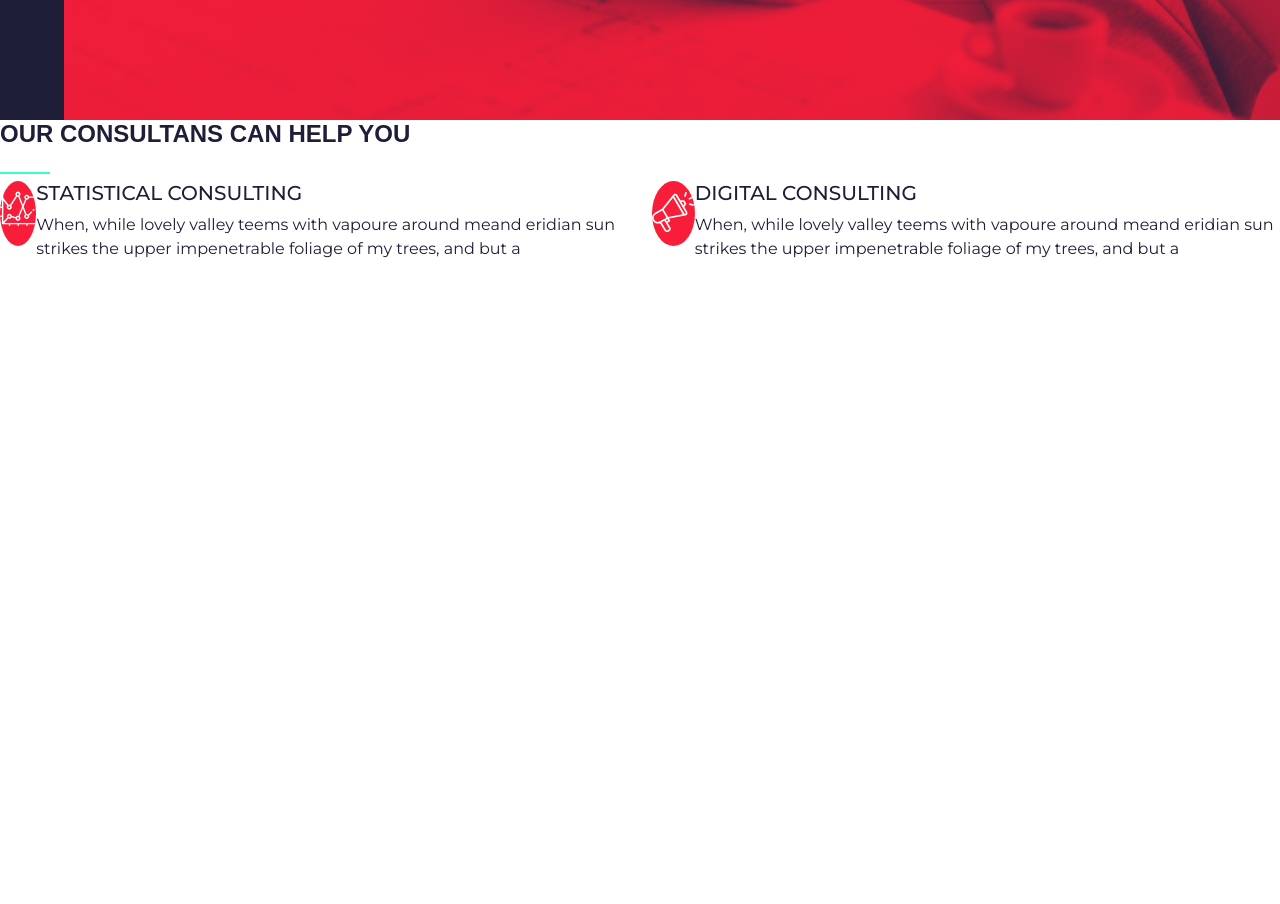
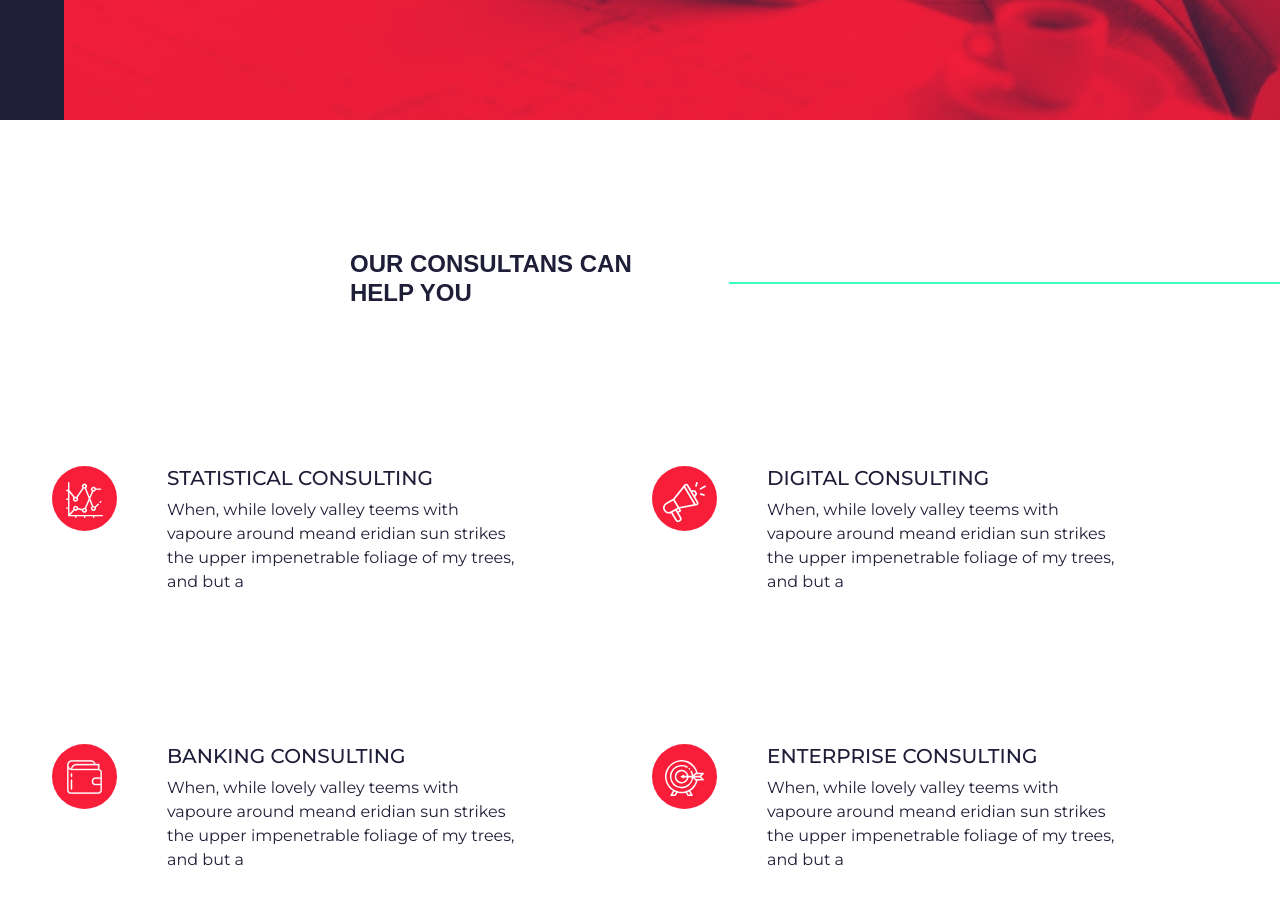
Before and after one commit to GiordanoRinaldi/proj-html-vuejs, a Vue app: page / in a window 1280 px wide. Shown: the part 880-1784 px from the top of the page. Before the commit the page ends 1141 px from the top, so only its background shows below. Built offline with nearby package versions, Linux system fonts and the light colour scheme; a web font is replaced by a local one.

Commit message:
finita seconda sezione

```diff
--- a/src/components/Main.vue
+++ b/src/components/Main.vue
@@ -1,10 +1,11 @@
 <template>
   <main>
-    <section class="row">
-      <div class="col-12">
+    <section>
+      <div class="d-flex align-items-center subtitle">
         <h4 class="secondFont">OUR CONSULTANS CAN HELP YOU</h4><div class="line"></div>
       </div>
-      <div class="sector d-flex col">
+      <div class="row row-cols-2 first-section m-auto">
+        <div class="sector">
         <div class="img">
           <img src="../assets/img/line-graph.svg" alt="line graph">
         </div>
@@ -15,7 +16,7 @@
           </div>
         </div>
       </div>
-      <div class="sector d-flex col">
+      <div class="sector ">
         <div class="img">
           <img src="../assets/img/shout.svg" alt="line graph">
         </div>
@@ -23,6 +24,29 @@
           <h5>DIGITAL CONSULTING</h5>
           <div>
             When, while lovely valley teems with vapoure around meand eridian sun strikes the upper impenetrable foliage of my trees, and but a
+          </div>
+        </div>
+      </div>
+      <div class="sector ">
+          <div class="img">
+            <img src="../assets/img/Path-13.svg" alt="line graph">
+          </div>
+          <div class="text">
+            <h5>BANKING CONSULTING</h5>
+            <div>
+              When, while lovely valley teems with vapoure around meand eridian sun strikes the upper impenetrable foliage of my trees, and but a
+            </div>
+          </div>
+      </div>
+      <div class="sector ">
+          <div class="img">
+            <img src="../assets/img/target.svg" alt="line graph">
+          </div>
+          <div class="text">
+            <h5>ENTERPRISE CONSULTING</h5>
+            <div>
+              When, while lovely valley teems with vapoure around meand eridian sun strikes the upper impenetrable foliage of my trees, and but a
+            </div>
           </div>
       </div>
       </div>
@@ -39,20 +63,41 @@ export default {
 
 <style lang="scss" scoped>
 @import "../assets/style/common";
-  section{
+  .first-section{
+    position: relative;
     color: $principalBackground;
+    width: 1200px;
+    .sector {
+    display: flex;
+    margin-bottom: 150px;
+    .text {
+    width: 350px;
     }
-
     .img {
     width: 65px;
     height: 65px;
     border-radius: 50%;
     background-color: #f81e3a;
-
+    margin-right: 50px;
       img {
         display: block;
         margin: auto;
         padding-top: 25%;
       }
     }
+    }
+  }
+  .subtitle {
+    color: $principalBackground;
+    margin: 130px 0 150px 350px;
+
+    .line{
+      position: relative;
+      width: 71.8%;
+      margin-left: 40px;
+      margin-right: 0;
+    }
+  }
+
+
 </style>
```
Also changed, not shown: src/assets/img/Path-13.svg (added), src/assets/img/target.svg (added). Lines whose indentation alone changed are shown as unchanged.
